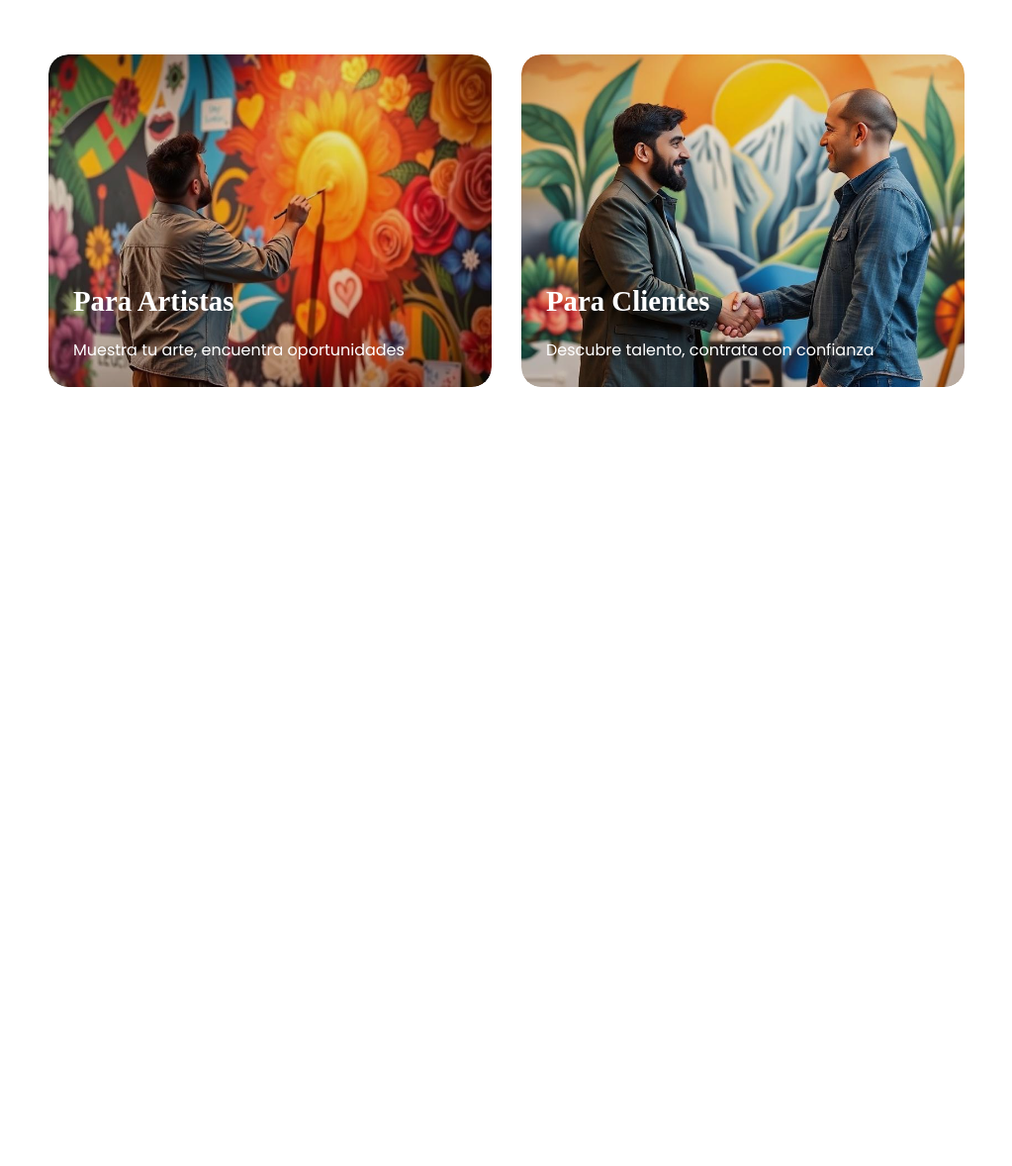
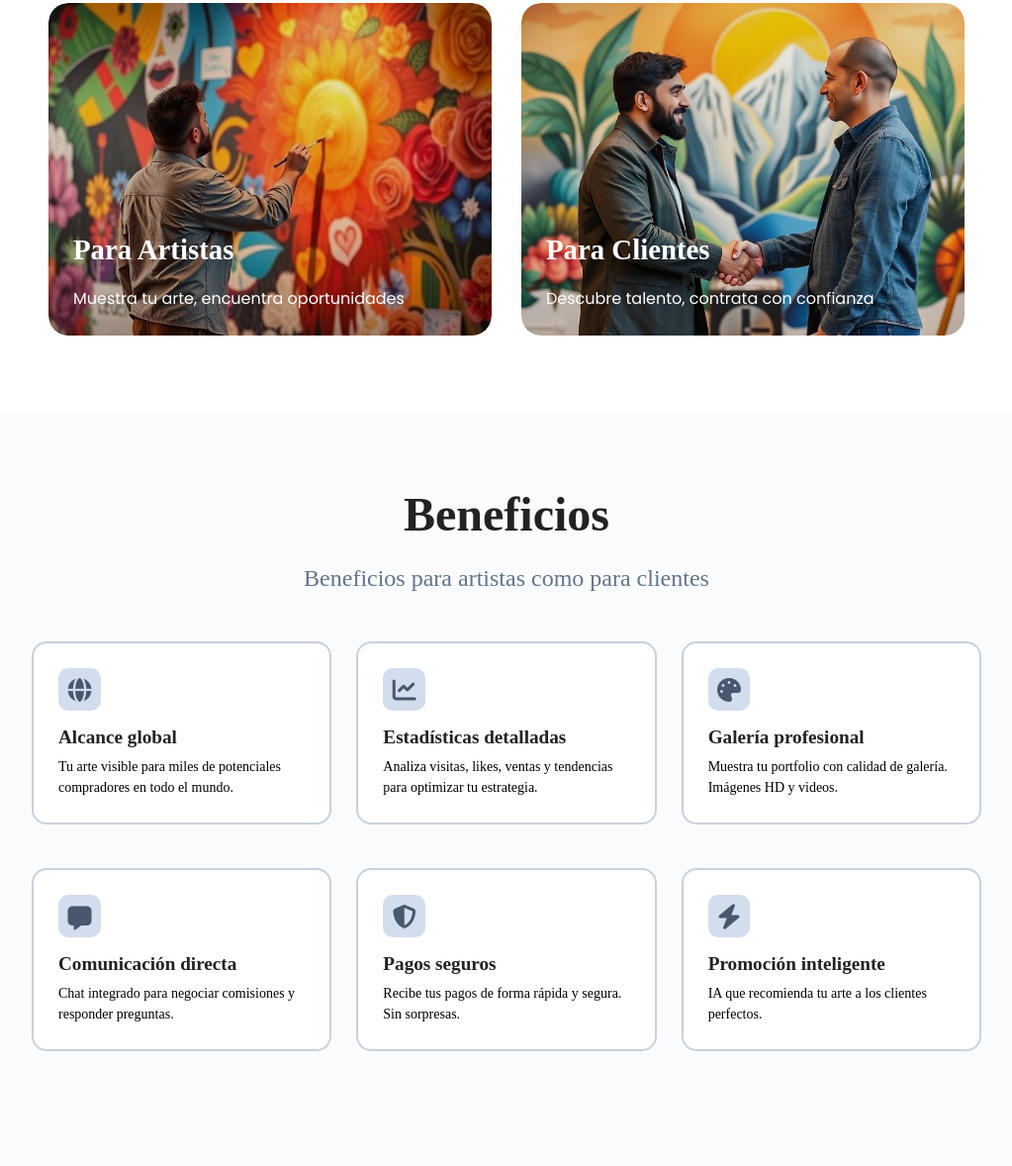
Before and after one commit to ArteMatch/arte-match, a plain HTML site: page public/index.html in a window 1280 px wide. Shown: the part 2175-3353 px from the top of the page at 99% size, without its empty margins (128-1151 px from the left). Before the commit the page ends 2646 px from the top, so only its background shows below. Drawn offline with Linux system fonts and the light colour scheme; a web font is replaced by a local one.

Commit message:
Beneficios incorporados

```diff
--- a/public/assets/styles/styles.css
+++ b/public/assets/styles/styles.css
@@ -423,3 +423,80 @@ body {
     color: white;
     max-width: 80%;
 }
+
+/*BENFICIOS*/
+.beneficiarios {
+    background-color: #fafbfc;
+    font-family: 'Caudex', serif;
+}
+
+.beneficios {
+    text-align: center;
+    font-family: 'Caudex', serif;
+    padding: 0.1rem;
+}
+
+.beneficios h2 {
+    font-size: 3rem;
+    padding: 0.5rem;
+    margin: 0;
+    margin-top: 4rem;
+}
+
+.beneficios p {
+    font-size: 1.5rem;
+    color: #64748b;
+    margin: 0;
+    margin-top: 1rem;
+    padding: 0 10px;
+}
+
+.beneficios-clientes-artistas {
+    display: grid;
+    grid-template-columns: repeat(auto-fit, minmax(300px, 1fr));
+    gap: 25px;
+    justify-content: center;
+    align-items: center;
+    padding: 1rem 10rem 6rem 10rem;
+    margin-top: 2rem;
+}
+
+.card {
+    box-sizing: border-box;
+    background: #fff;
+    border-radius: 15px;
+    padding: 25px;
+    transition: 0.2s;
+}
+
+.card:hover {
+    border: 1px solid #64748b;
+    box-shadow: 0 0 30px #dbdee0;
+}
+
+.card .Be {
+    padding: 0.6rem 0.4rem;
+    background-color: #d2dded;
+    color: #47576e;
+    font-size: 1.5rem;
+    border-radius: 10px;
+    margin-bottom: 1rem;
+    transition: 0.3s;
+}
+
+.card:hover .Be {
+    background-color: #47576e;
+    color: #ffffff;
+    padding: 0.7rem 0.5rem;
+}
+
+.card h3 {
+    margin: 0 0 8px 0;
+}
+
+.card p {
+    margin: 0;
+    color: black;
+    font-size: 14px;
+    line-height: 1.5;
+}
--- a/public/index.html
+++ b/public/index.html
@@ -159,6 +159,49 @@
 
     </section>
 
+    <section id="NuestrosBeneficios" class="beneficiarios">
+        <div class="beneficios">
+            <h2>Beneficios</h2>
+            <p>Beneficios para artistas como para clientes</p>
+        </div>
+        <div class="beneficios-clientes-artistas">
+            <div class="card">
+                <i class="Be fa-solid fa-globe"></i>
+                <h3>Alcance global</h3>
+                <p>Tu arte visible para miles de potenciales compradores en todo el mundo.</p>
+            </div>
+            <div class="card">
+                <i class="Be fa-solid fa-chart-line"></i>
+                <h3>Estadísticas detalladas</h3>
+                <p>Analiza visitas, likes, ventas y tendencias para optimizar tu estrategia.</p>
+            </div>
+
+            <div class="card">
+                <i class="Be fa-solid fa-palette"></i>
+                <h3>Galería profesional</h3>
+                <p>Muestra tu portfolio con calidad de galería. Imágenes HD y videos.</p>
+            </div>
+
+            <div class="card">
+                <i class="Be fa-solid fa-message"></i>
+                <h3>Comunicación directa</h3>
+                <p>Chat integrado para negociar comisiones y responder preguntas.</p>
+            </div>
+
+            <div class="card">
+                <i class="Be fa-solid fa-shield-halved"></i>
+                <h3>Pagos seguros</h3>
+                <p>Recibe tus pagos de forma rápida y segura. Sin sorpresas.</p>
+            </div>
+
+            <div class="card">
+                <i class="Be fa-solid fa-bolt"></i>
+                <h3>Promoción inteligente</h3>
+                <p>IA que recomienda tu arte a los clientes perfectos.</p>
+            </div>
+        </div>
+    </section>
+
     <script src="/public/assets/scripts/main.js"></script>
 </body>
 </html>
```
